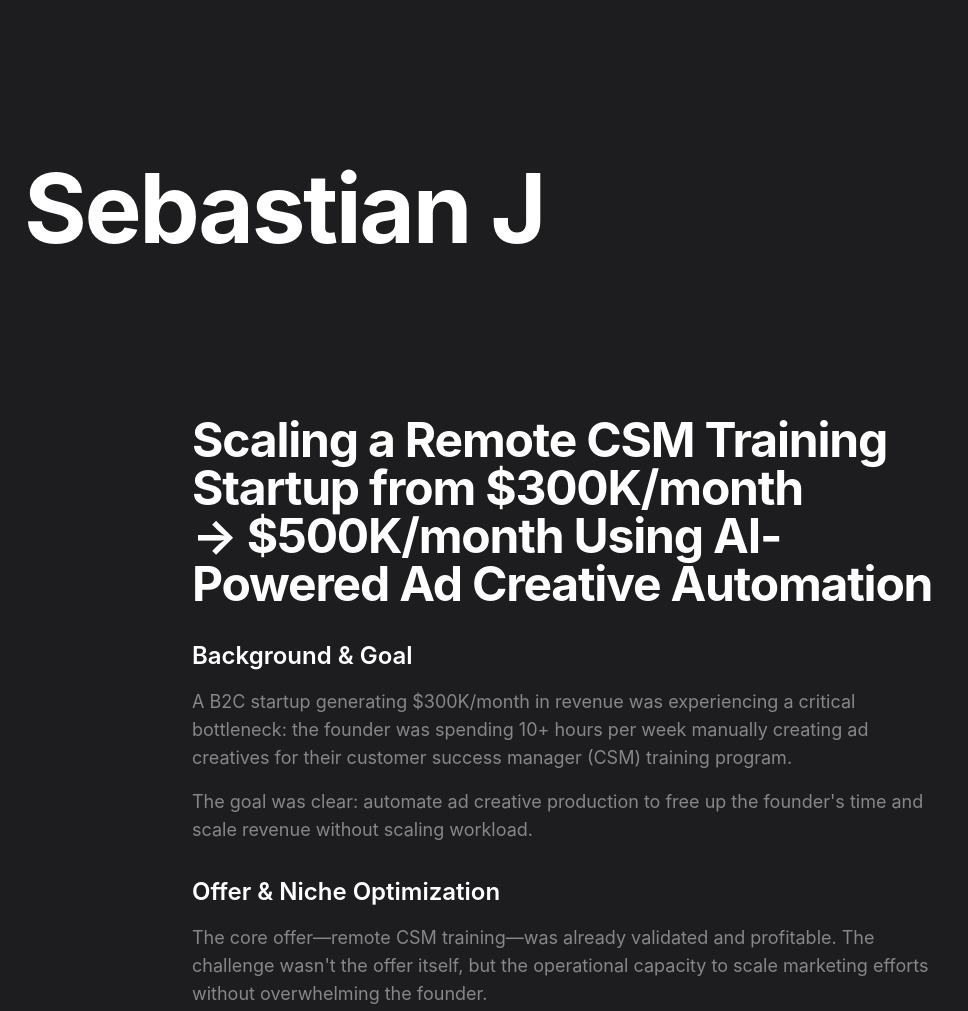
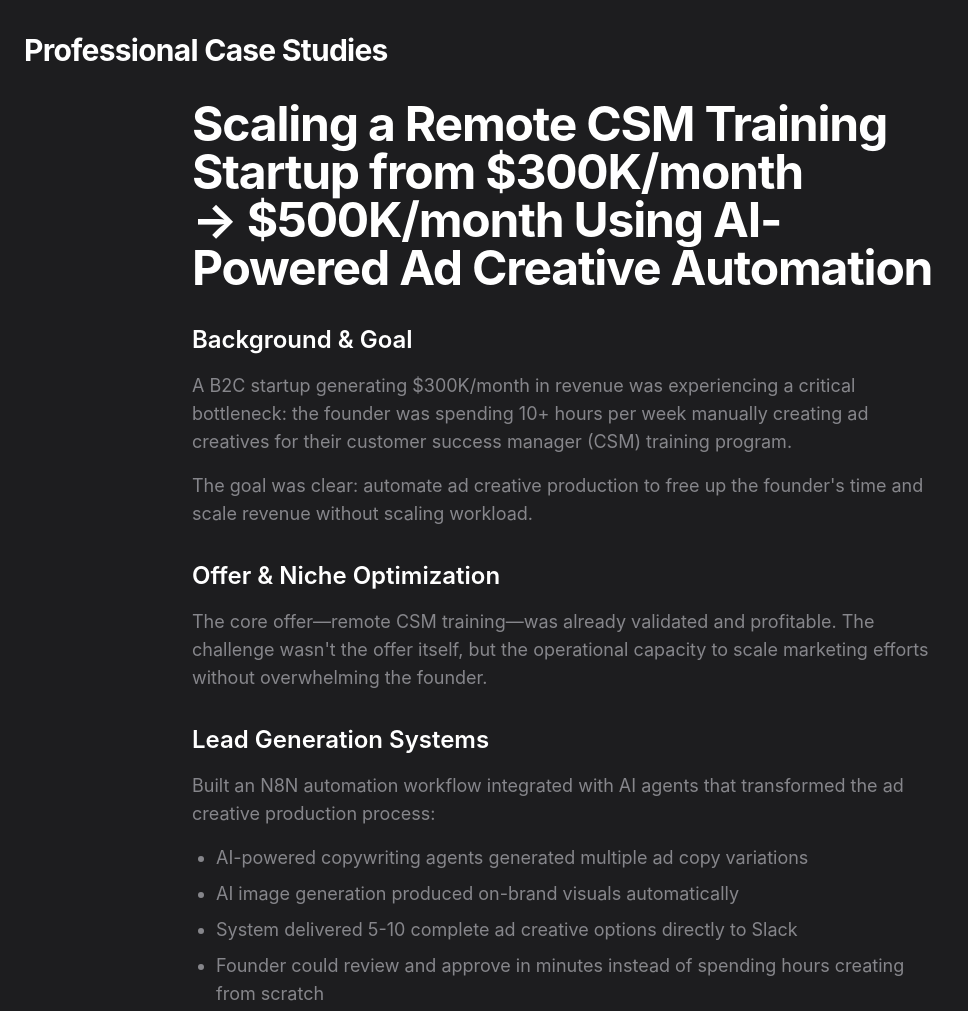
Before and after one commit to WifiMoneyy/casestudies, a plain HTML site: page index.html in a window 1280 px wide. Shown: the top 1011 px of the page, without its empty margins (0-968 px from the left). Drawn offline with nearby package versions, Linux system fonts and the light colour scheme.

Commit message:
Remove name from header

```diff
--- a/index.html
+++ b/index.html
@@ -72,10 +72,10 @@
 </head>
 <body class="min-h-screen">
     <!-- Header Section -->
-    <header class="w-full px-4 py-12 sm:px-6 sm:py-20 md:py-32 lg:py-40">
+    <header class="w-full px-4 py-6 sm:px-6 sm:py-8">
         <div class="max-w-7xl mx-auto">
-            <h1 class="text-4xl sm:text-5xl md:text-6xl lg:text-7xl xl:text-8xl font-bold tracking-tight text-white animate-fade-in text-balance">
-                Sebastian J
+            <h1 class="text-2xl sm:text-3xl font-bold tracking-tight text-white text-balance">
+                Professional Case Studies
             </h1>
         </div>
     </header>
```
